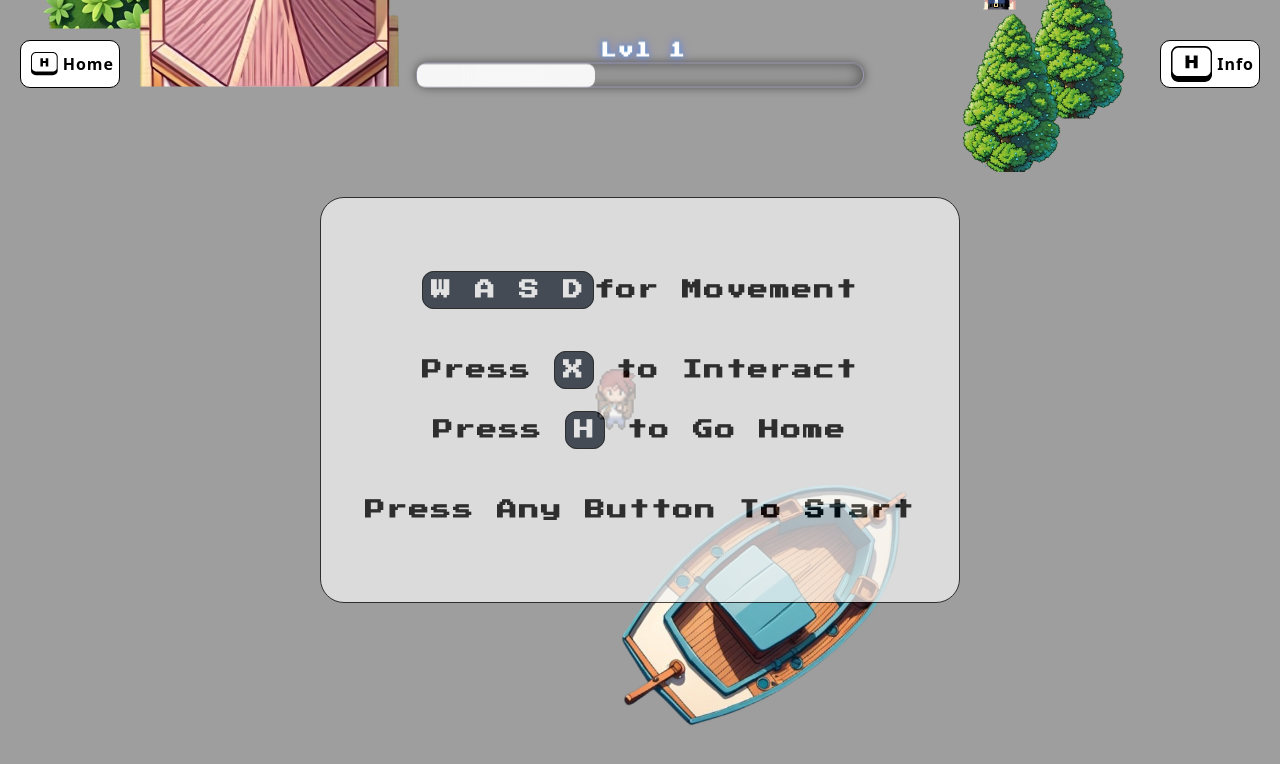
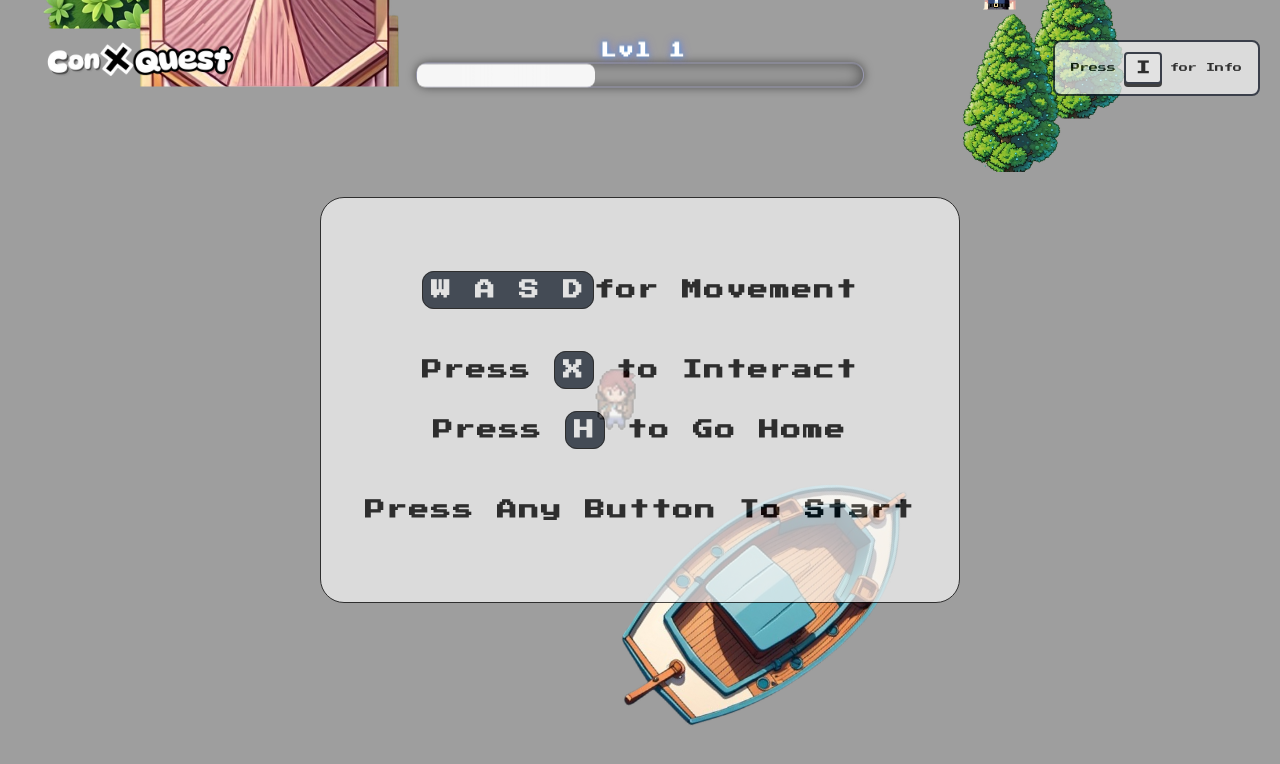
Before and after one commit to Sabick-A/ConxQuest-Revamp, a React (Vite) app: page /map in a window 1280 px wide. Shown: the top 764 px of the page. Built offline with nearby package versions, Linux system fonts and the light colour scheme; a web font is replaced by a local one.

Commit message:
game topBar done

```diff
--- a/src/components/Map/InfoBtn.jsx
+++ b/src/components/Map/InfoBtn.jsx
@@ -2,52 +2,18 @@ import React from "react";
 import styled from "styled-components";
 import { Link } from "react-router-dom";
 
-const InfoBtnWrapper = styled.div`
-    button {
-        display: flex;
-        height: 3em;
-        width: 100px;
-        align-items: center;
-        justify-content: center;
-        background-color: #eeeeee4b;
-        border-radius: 10px;
-        letter-spacing: 1px;
-        padding:5px;
-        transition: all 0.2s linear;
-        cursor: pointer;
-        border: solid 1px  black;
-        background: #fff;
-    }
-
-    button > svg {
-        margin-right: 5px;
-        margin-left: 5px;
-        font-size: 20px;
-        transition: all 0.4s ease-in;
-    }
-
-    button:hover > svg {
-        font-size: 1.2em;
-        transform: translateX(-5px);
-    }
-
-    button:hover {
-        box-shadow: 6px 6px 25px #d1d1d1, -6px -6px 25px #ffffff;
-        transform: translateY(-2px);
-    }
-`;
-
 function InfoBtn() {
-    return (
-        <Link to="/" className="absolute top-10 right-5">
-            <InfoBtnWrapper>
-                <button>
-                <svg xmlns="http://www.w3.org/2000/svg" viewBox="0 0 122.88 107.27"><path d="M22.48 0h77.92c6.15 0 11.75 2.53 15.82 6.6 4.11 4.11 6.67 9.8 6.67 16.06v61.96c0 6.26-2.55 11.94-6.67 16.06-4.07 4.07-9.67 6.6-15.82 6.6H22.48c-6.15 0-11.75-2.53-15.82-6.6C2.55 96.56 0 90.88 0 84.62V22.65C0 16.39 2.55 10.7 6.66 6.59 10.73 2.53 16.33 0 22.48 0zm20.86 28.62h11.68v13.21h12.79V28.62h11.73v37.84H67.81V51.13H55.02v15.33H43.34V28.62zm-38.8 47.6c.79 3.18 2.34 6.02 4.44 8.29 3.09 3.33 7.35 5.4 12.05 5.4h80.83c.19 0 .38 0 .57-.01l1.15-.08c4.01-.44 7.62-2.39 10.33-5.31 2.1-2.26 3.65-5.1 4.44-8.28V22.65c0-4.85-2-9.28-5.21-12.49a17.95 17.95 0 00-12.73-5.28H22.48c-4.97 0-9.48 2.02-12.73 5.28-3.22 3.22-5.21 7.64-5.21 12.49v53.57z"/></svg>
-                    <span className="font-bold">Info</span>
-                </button>
-            </InfoBtnWrapper>
-        </Link>
-    );
+  return (
+    <Link to="/" className="absolute top-10 right-5">
+      <button className="group font-game text-[9px] opacity-70 hover:opacity-90 relative bg-whitesmoke hover:bg-blue-50 border-2 border-gray-900 rounded-lg px-4 py-2.5 font-medium transition-all duration-150 ease-[cubic-bezier(0.34,1.56,0.64,1)]  active:translate-y-1 active:shadow-none focus:outline-none focus:ring-4 focus:ring-gray-300 inline-flex items-center gap-2">
+        Press
+        <span className="border-2 border-gray-900 text-[7px] bg-white rounded-[4px] px-2.5 py-1 text-sm font-bold shadow-[0_3px_0_rgba(0,0,0,0.9)] group-hover:shadow-[0_4px_0_rgba(0,0,0,0.9)] group-active:shadow-[0_1px_0_rgba(0,0,0,0.9)] transition-all duration-150">
+          I
+        </span>
+        for Info
+      </button>
+    </Link>
+  );
 }
 
 export default InfoBtn;
--- a/src/components/Map/Navbar.jsx
+++ b/src/components/Map/Navbar.jsx
@@ -1,16 +1,21 @@
-import React from 'react'
-import HomeBtn from './HomeBtn'
-import InfoBtn from './InfoBtn'
-import ProgressBar from './ProgressBar'
+import React from "react";
+import HomeBtn from "./HomeBtn";
+import InfoBtn from "./InfoBtn";
+import ProgressBar from "./ProgressBar";
+import logo2 from "../../assets/images/common/logo2.png";
 
 function Navbar() {
   return (
     <>
-        <HomeBtn/>
-        <ProgressBar progress={40}/>
-        <InfoBtn/>
+      <div className="flex justify-center">
+        <span className="absolute top-10 left-10">
+          <img src={logo2} className="h-10" alt="ConxQuest Logo" />
+        </span>
+        <ProgressBar progress={40} />
+        <InfoBtn />
+      </div>
     </>
-  )
+  );
 }
 
-export default Navbar
+export default Navbar;
--- a/src/components/common/Alert.jsx
+++ b/src/components/common/Alert.jsx
@@ -5,12 +5,12 @@ function Alert({setVisible}) {
     <div className="z-50 h-screen w-full flex items-center justify-center bg-whitesmoke opacity-90">
       <div
         id="alert-additional-content-2"
-        class="p-4 mb-4 mx-10 text-red-800 border border-red-300 rounded-lg bg-red-100 dark:bg-gray-800 dark:text-red-400 dark:border-red-800 z-200"
+        className="p-4 mb-4 mx-10 text-red-800 border border-red-300 rounded-lg bg-red-100 dark:bg-gray-800 dark:text-red-400 dark:border-red-800 z-200"
         role="alert"
       >
-        <div class="flex items-center">
+        <div className="flex items-center">
           <svg
-            class="flex-shrink-0 w-4 h-4 me-2"
+            className="flex-shrink-0 w-4 h-4 me-2"
             aria-hidden="true"
             xmlns="http://www.w3.org/2000/svg"
             fill="currentColor"
@@ -18,21 +18,21 @@ function Alert({setVisible}) {
           >
             <path d="M10 .5a9.5 9.5 0 1 0 9.5 9.5A9.51 9.51 0 0 0 10 .5ZM9.5 4a1.5 1.5 0 1 1 0 3 1.5 1.5 0 0 1 0-3ZM12 15H8a1 1 0 0 1 0-2h1v-3H8a1 1 0 0 1 0-2h2a1 1 0 0 1 1 1v4h1a1 1 0 0 1 0 2Z" />
           </svg>
-          <span class="sr-only">Info</span>
-          <h3 class="text-lg font-medium">
+          <span className="sr-only">Info</span>
+          <h3 className="text-lg font-medium">
             Thank you for trying our game! 🎮{" "}
           </h3>
         </div>
-        <div class="mt-2 mb-4 text-sm font-bold">
+        <div className="mt-2 mb-4 text-sm font-bold">
           Unfortunately, we’re not supported on mobile yet, but we’re eagerly
           working on it. In the meantime, please give it a try on desktop. We
           appreciate your patience! 😊
         </div>
-        <div class="flex">
+        <div className="flex">
           <button
             onClick={() => setVisible(false)}
             type="button"
-            class="text-red-800 bg-transparent border border-red-800 hover:bg-red-900 hover:text-white focus:ring-4 focus:outline-none focus:ring-red-300 font-medium rounded-lg text-xs px-3 py-1.5 text-center dark:hover:bg-red-600 dark:border-red-600 dark:text-red-500 dark:hover:text-white dark:focus:ring-red-800"
+            className="text-red-800 bg-transparent border border-red-800 hover:bg-red-900 hover:text-white focus:ring-4 focus:outline-none focus:ring-red-300 font-medium rounded-lg text-xs px-3 py-1.5 text-center dark:hover:bg-red-600 dark:border-red-600 dark:text-red-500 dark:hover:text-white dark:focus:ring-red-800"
             data-dismiss-target="#alert-additional-content-2"
             aria-label="Close"
           >
--- a/src/components/common/Message.jsx
+++ b/src/components/common/Message.jsx
@@ -7,12 +7,12 @@ function Alert({ setVisible }) {
     <div className="z-50 h-screen w-full flex items-center justify-center bg-whitesmoke opacity-90">
       <div
         id="alert-additional-content-4"
-        class="p-4 mb-4 mx-10 text-yellow-800 border border-yellow-300 rounded-lg bg-yellow-50 dark:bg-gray-800 dark:text-yellow-300 dark:border-yellow-800"
+        className="p-4 mb-4 mx-10 text-yellow-800 border border-yellow-300 rounded-lg bg-yellow-50 dark:bg-gray-800 dark:text-yellow-300 dark:border-yellow-800"
         role="alert"
       >
-        <div class="flex items-center">
+        <div className="flex items-center">
           <svg
-            class="flex-shrink-0 w-4 h-4 me-2"
+            className="flex-shrink-0 w-4 h-4 me-2"
             aria-hidden="true"
             xmlns="http://www.w3.org/2000/svg"
             fill="currentColor"
@@ -20,20 +20,20 @@ function Alert({ setVisible }) {
           >
             <path d="M10 .5a9.5 9.5 0 1 0 9.5 9.5A9.51 9.51 0 0 0 10 .5ZM9.5 4a1.5 1.5 0 1 1 0 3 1.5 1.5 0 0 1 0-3ZM12 15H8a1 1 0 0 1 0-2h1v-3H8a1 1 0 0 1 0-2h2a1 1 0 0 1 1 1v4h1a1 1 0 0 1 0 2Z" />
           </svg>
-          <span class="sr-only">Info</span>
-          <h3 class="text-lg font-medium">Thank you for trying our game! 🎮{" "}</h3>
+          <span className="sr-only">Info</span>
+          <h3 className="text-lg font-medium">Thank you for trying our game! 🎮{" "}</h3>
         </div>
-        <div class="mt-2 mb-4 text-sm font-bold">
+        <div className="mt-2 mb-4 text-sm font-bold">
         Our game is currently under development, so you may encounter some bugs, and mini-games are still being added. We appreciate your patience and understanding as we work to improve the experience! 😊
         </div>
-        <div class="flex">
+        <div className="flex">
           <button
             onClick={() => {
               setVisible(false);
               navigate("/map");
             }}
             type="button"
-            class="text-yellow-800 bg-transparent border border-yellow-800 hover:bg-yellow-900 hover:text-white focus:ring-4 focus:outline-none focus:ring-yellow-300 font-medium rounded-lg text-xs px-3 py-1.5 text-center dark:hover:bg-yellow-300 dark:border-yellow-300 dark:text-yellow-300 dark:hover:text-gray-800 dark:focus:ring-yellow-800"
+            className="text-yellow-800 bg-transparent border border-yellow-800 hover:bg-yellow-900 hover:text-white focus:ring-4 focus:outline-none focus:ring-yellow-300 font-medium rounded-lg text-xs px-3 py-1.5 text-center dark:hover:bg-yellow-300 dark:border-yellow-300 dark:text-yellow-300 dark:hover:text-gray-800 dark:focus:ring-yellow-800"
             data-dismiss-target="#alert-additional-content-4"
             aria-label="Close"
           >
```
Also changed, not shown: src/assets/data/Map/teleport.js (+15 -15 lines).
